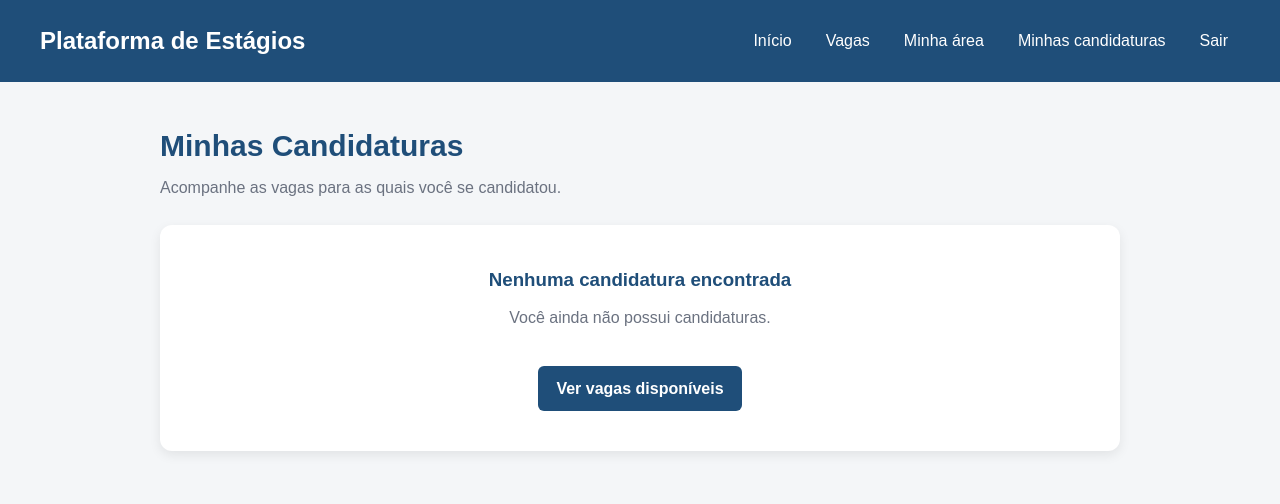
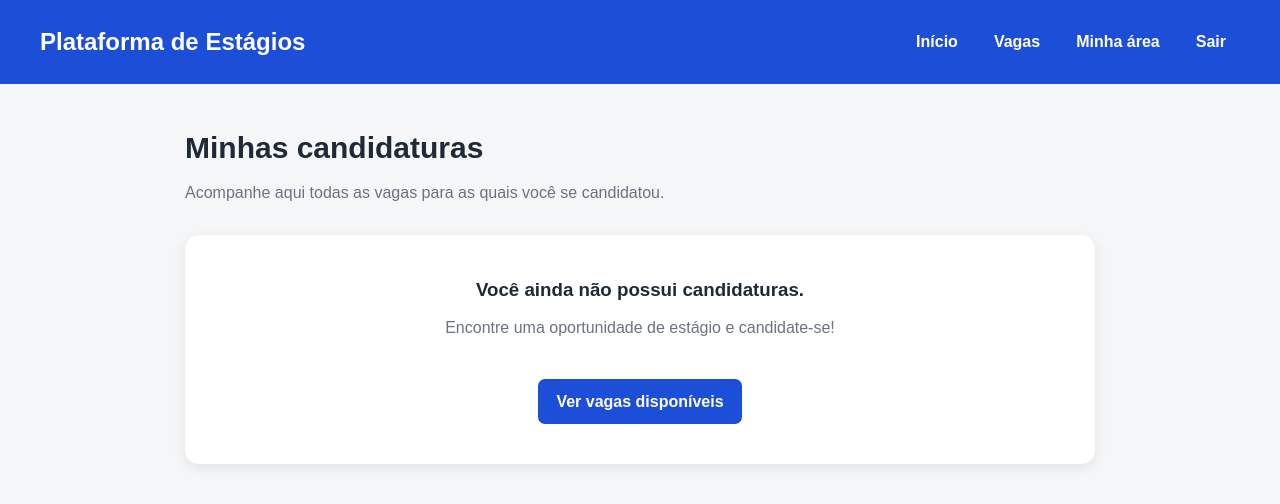
Before and after one commit to Benildomelo/plataforma_estagios, a Django app: template vagas/templates/vagas/minhas_candidaturas.html in a window 1280 px wide. Shown: the top 504 px of the page. Run offline with Django 5.2, Linux system fonts and the light colour scheme; the template is opened without the code that fills it, so the values that code supplies are empty.

Commit message:
Minhas Candidaturas visual

```diff
--- a/vagas/templates/vagas/minhas_candidaturas.html
+++ b/vagas/templates/vagas/minhas_candidaturas.html
@@ -22,12 +22,14 @@
         }
 
         header {
-            background: #1f4e79;
+            background: #1d4ed8;
             color: white;
             padding: 20px 40px;
+
             display: flex;
             justify-content: space-between;
             align-items: center;
+
             flex-wrap: wrap;
             gap: 15px;
         }
@@ -38,15 +40,16 @@
 
         nav {
             display: flex;
-            gap: 10px;
+            gap: 8px;
             flex-wrap: wrap;
         }
 
         nav a {
             color: white;
             text-decoration: none;
-            padding: 8px 12px;
+            padding: 9px 14px;
             border-radius: 6px;
+            font-weight: bold;
         }
 
         nav a:hover {
@@ -54,89 +57,108 @@
         }
 
         main {
-            max-width: 1000px;
+            max-width: 950px;
             margin: 40px auto;
             padding: 0 20px;
         }
 
-        .topo {
-            margin-bottom: 25px;
+        .cabecalho {
+            margin-bottom: 30px;
         }
 
-        .topo h2 {
-            color: #1f4e79;
-            margin-bottom: 5px;
+        .cabecalho h2 {
+            color: #1f2937;
             font-size: 30px;
+            margin-bottom: 8px;
         }
 
-        .topo p {
+        .cabecalho p {
             color: #6b7280;
+        }
+
+        .lista {
+            display: flex;
+            flex-direction: column;
+            gap: 20px;
         }
 
         .candidatura {
             background: white;
-            border-radius: 12px;
             padding: 25px;
-            margin-bottom: 20px;
-            box-shadow: 0 4px 12px rgba(0, 0, 0, 0.08);
-            border-left: 5px solid #1f4e79;
+            border-radius: 14px;
+
+            box-shadow: 0 4px 14px rgba(0, 0, 0, 0.08);
         }
 
         .candidatura h3 {
-            color: #1f4e79;
-            font-size: 22px;
-            margin-bottom: 15px;
+            margin-bottom: 12px;
+            font-size: 21px;
+        }
+
+        .candidatura h3 a {
+            color: #1d4ed8;
+            text-decoration: none;
+        }
+
+        .candidatura h3 a:hover {
+            text-decoration: underline;
         }
 
         .informacao {
-            margin-bottom: 10px;
+            margin: 7px 0;
             color: #4b5563;
-        }
-
-        .informacao strong {
-            color: #1f2937;
         }
 
         .status {
             display: inline-block;
-            padding: 6px 12px;
+            margin-top: 12px;
+            padding: 7px 14px;
+
+            background: #eff6ff;
+            color: #1d4ed8;
+
             border-radius: 20px;
-            background: #eef2ff;
-            color: #3730a3;
+
+            font-size: 13px;
             font-weight: bold;
-            font-size: 14px;
         }
 
         .data {
+            margin-top: 12px;
             color: #6b7280;
             font-size: 14px;
         }
 
         .botao {
             display: inline-block;
-            margin-top: 15px;
+            margin-top: 18px;
+
             padding: 10px 18px;
-            background: #1f4e79;
+
+            background: #1d4ed8;
             color: white;
+
             text-decoration: none;
-            border-radius: 6px;
+            border-radius: 7px;
+
             font-weight: bold;
         }
 
         .botao:hover {
-            background: #163a5c;
+            background: #1e40af;
         }
 
         .vazio {
             background: white;
-            padding: 40px;
+            padding: 40px 25px;
+            border-radius: 14px;
+
             text-align: center;
-            border-radius: 12px;
-            box-shadow: 0 4px 12px rgba(0, 0, 0, 0.08);
+
+            box-shadow: 0 4px 14px rgba(0, 0, 0, 0.08);
         }
 
         .vazio h3 {
-            color: #1f4e79;
             margin-bottom: 10px;
         }
 
@@ -146,6 +168,7 @@
         }
 
         @media (max-width: 700px) {
+
             header {
                 padding: 20px;
             }
@@ -158,8 +181,8 @@
                 margin: 25px auto;
             }
 
-            .topo h2 {
-                font-size: 25px;
+            .cabecalho h2 {
+                font-size: 26px;
             }
 
             .candidatura {
@@ -176,85 +199,127 @@
         <h1>Plataforma de Estágios</h1>
 
         <nav>
-            <a href="/">Início</a>
-            <a href="/vagas/">Vagas</a>
-            <a href="/area-aluno/">Minha área</a>
-            <a href="/minhas-candidaturas/">Minhas candidaturas</a>
-            <a href="/sair/">Sair</a>
+
+            <a href="/">
+                Início
+            </a>
+
+            <a href="/vagas/">
+                Vagas
+            </a>
+
+            <a href="/area-aluno/">
+                Minha área
+            </a>
+
+            <a href="/sair/">
+                Sair
+            </a>
+
         </nav>
 
     </header>
 
+
     <main>
 
-        <div class="topo">
-            <h2>Minhas Candidaturas</h2>
-            <p>Acompanhe as vagas para as quais você se candidatou.</p>
-        </div>
+        <section class="cabecalho">
+
+            <h2>
+                Minhas candidaturas
+            </h2>
+
+            <p>
+                Acompanhe aqui todas as vagas para as quais você se candidatou.
+            </p>
+
+        </section>
+
 
         {% if candidaturas %}
+
+            <section class="lista">
 
                 {% for candidatura in candidaturas %}
 
                     <article class="candidatura">
 
                         <h3>
+
+                            <a href="/vagas/{{ candidatura.vaga.id }}/">
                                 {{ candidatura.vaga.titulo }}
+                            </a>
+
                         </h3>
 
+
                         <p class="informacao">
-                        <strong>Empresa:</strong>
+
+                            <strong>🏢 Empresa:</strong>
+
                             {{ candidatura.vaga.empresa.nome_fantasia }}
+
                         </p>
 
+
                         <p class="informacao">
-                        <strong>Curso:</strong>
-                        {{ candidatura.vaga.curso.nome }}
+
+                            <strong>📍 Local:</strong>
+
+                            {{ candidatura.vaga.local }}
+
                         </p>
 
-                    <p class="informacao">
-                        <strong>Local:</strong>
-                        {{ candidatura.vaga.local }}
+
+                        <span class="status">
+
+                            {{ candidatura.get_status_display }}
+
+                        </span>
+
+
+                        <p class="data">
+
+                            📅 Candidatura realizada em:
+
+                            {{ candidatura.data_candidatura|date:"d/m/Y H:i" }}
+
                         </p>
 
-                    <p class="informacao">
-                        <strong>Status:</strong>
-                        <span class="status">
-                            {{ candidatura.get_status_display }}
-                        </span>
-                    </p>
-
-                    <p class="informacao data">
-                        <strong>Data da candidatura:</strong>
-                        {{ candidatura.data_candidatura|date:"d/m/Y H:i" }}
-                    </p>
 
                         <a
                             class="botao"
                             href="/vagas/{{ candidatura.vaga.id }}/"
                         >
-                        Ver vaga
+                            Ver detalhes da vaga
                         </a>
 
                     </article>
 
                 {% endfor %}
 
+            </section>
+
         {% else %}
 
-            <div class="vazio">
+            <section class="vazio">
 
-                <h3>Nenhuma candidatura encontrada</h3>
+                <h3>
+                    Você ainda não possui candidaturas.
+                </h3>
 
                 <p>
-                    Você ainda não possui candidaturas.
+                    Encontre uma oportunidade de estágio e candidate-se!
                 </p>
 
-                <a class="botao" href="/vagas/">
+                <a
+                    class="botao"
+                    href="/vagas/"
+                >
                     Ver vagas disponíveis
                 </a>
 
-            </div>
+            </section>
 
         {% endif %}
 
```
Lines whose indentation alone changed are shown as unchanged.
